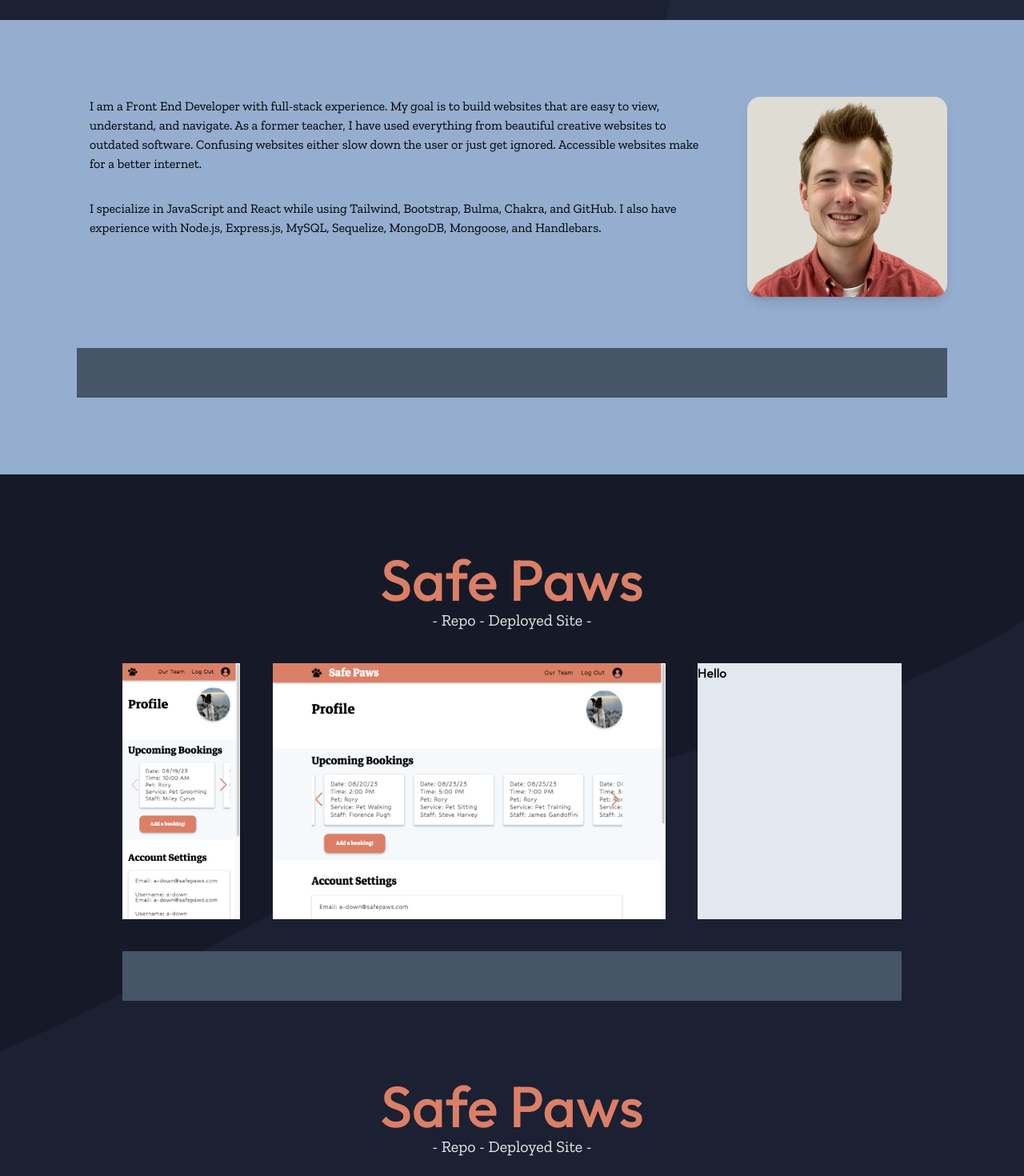
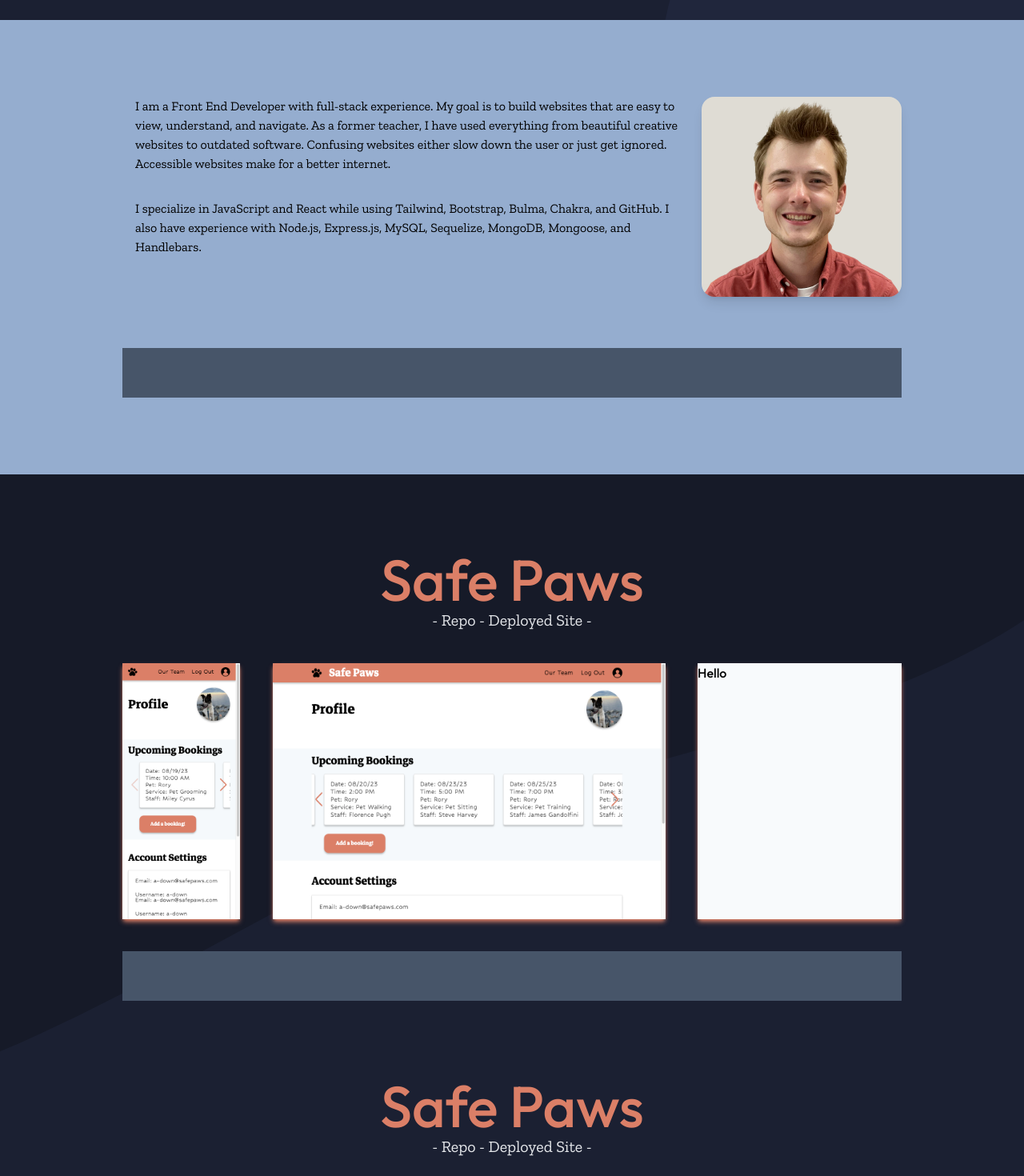
Before and after one commit to a-down/portfolio, a React (Vite) app: page / in a window 1280 px wide. Shown: the part 740-2210 px from the top of the page at 80% size. Built offline with nearby package versions, Linux system fonts and the light colour scheme.

Commit message:
about and projects section formatting

```diff
--- a/src/components/About.jsx
+++ b/src/components/About.jsx
@@ -8,7 +8,7 @@ export default function About() {
     <>
       <div className=" flex flex-col justify-center gap-16 w-100 bg-accent p-24 items-center">
 
-        <div className='flex justify-between w-full'>
+        <div className='flex justify-between w-full max-w-[974px]'>
           <div className="font-serif max-w-[800px]">
             <p className='p-4 pt-0'>I am a Front End Developer with full-stack experience. My goal is to build websites that are easy to view, understand, and navigate. As a former teacher, I have used everything from beautiful creative websites to outdated software. Confusing websites either slow down the user or just get ignored. Accessible websites make for a better internet. </p>
             <p className='p-4'>I specialize in JavaScript and React while using Tailwind, Bootstrap, Bulma, Chakra, and GitHub. I also have experience with Node.js, Express.js, MySQL, Sequelize, MongoDB, Mongoose, and Handlebars.</p>
@@ -18,7 +18,7 @@ export default function About() {
         </div>
 
         {/* <LanguageDisplay /> */}
-        <div className='w-full bg-slate-600 h-[62px]'>
+        <div className='w-full bg-slate-600 h-[62px] max-w-[974px]'>
 
         </div>
       </div>
--- a/src/components/Projects/Project.jsx
+++ b/src/components/Projects/Project.jsx
@@ -4,9 +4,16 @@ import safePawsBrowser from '../../assets/project-visuals/safe-paws-browser.png'
 
 export default function Project() {
 
+  // title
+  // color
+  // phoneImg
+  // browserImg
+  // Repo Link
+  // Deployed Link
+  // techStack: ['asdf', 'asdf', 'asdf']
 
   return (
-    <div className="mx-auto w-[974px] flex flex-col items-center pt-24 gap-10">
+    <div className="mx-auto flex flex-col items-center pt-24 px-24 gap-10">
       <div className='text-center'>
         <h2 className='text-7xl text-safePaws'>Safe Paws</h2>
         <div className="text-gray-200 font-serif text-xl font-thin">
@@ -14,14 +21,14 @@ export default function Project() {
         </div>
       </div>
 
-      <div className=' flex w-[974px] h-[320px] space-between justify-between'>
-        <img src={safePawsPhone} width='147px' className='content-fit'/>
-        <img src={safePawsBrowser} width='491px'/>
-        <p className='w-[255px] bg-slate-200'>Hello</p>
+      <div className=' flex w-full h-[320px] max-w-[974px] space-between justify-between'>
+        <img src={safePawsPhone} width='147px' className='content-fit shadow-md shadow-safePaws'/>
+        <img src={safePawsBrowser} width='491px' className='shadow-md shadow-safePaws'/>
+        <p className='w-[255px] bg-slate-50 shadow-md shadow-safePaws'>Hello</p>
       </div>
 
       {/* <LanguageDisplay /> */}
-      <div className='w-full bg-slate-600 h-[62px]'>
+      <div className='w-[974px] bg-slate-600 h-[62px]'>
 
       </div>
     </div>
```
